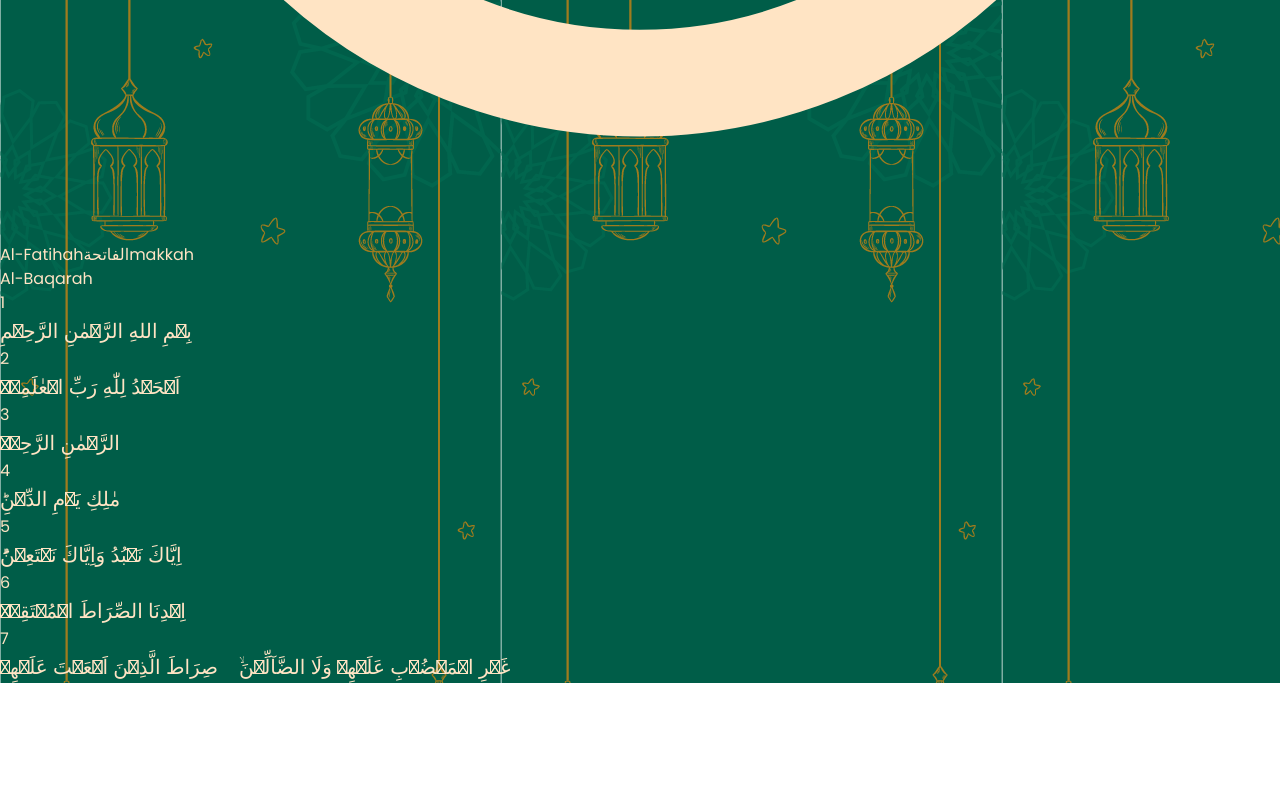
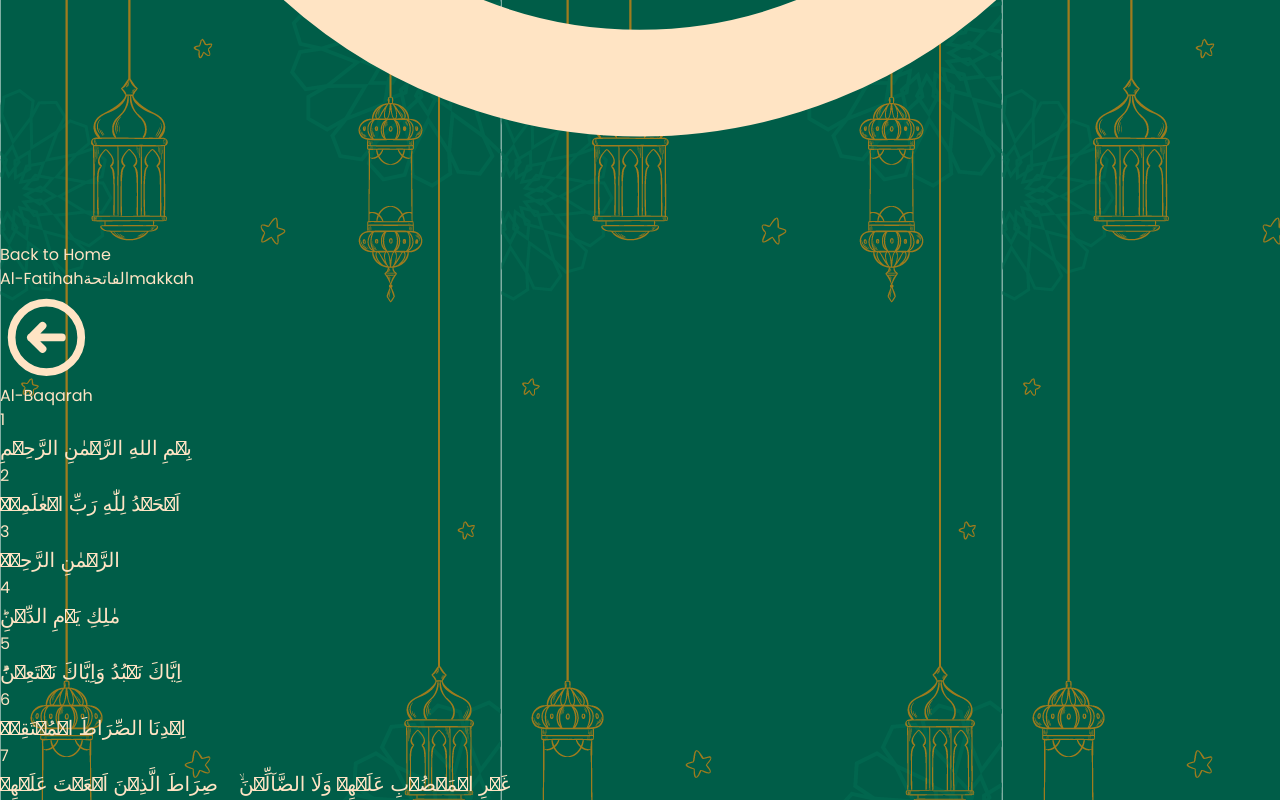
Before and after one commit to NafisMahmudAyon/quran, a React (Vite) app: page /surah/1 in a window 1280 px wide. Shown: the part 1037-1837 px from the top of the page. Before the commit the page ends 1720 px from the top, so only its background shows below. Built offline with nearby package versions, Linux system fonts and the light colour scheme; no server answers.

Commit message:
working sura

```diff
--- a/src/components/Surah.jsx
+++ b/src/components/Surah.jsx
@@ -3,8 +3,6 @@ import { useParams } from "react-router-dom";
 import chaptersData from "./ChapterData";
 import ArabicVerseData from "./ArabicVerse";
 import VerseRenderer from "./VerseRender";
-
-
 
 const Surah = () => {
 	const { surahNumber } = useParams();
@@ -15,10 +13,12 @@ const Surah = () => {
 
 	return (
 		<div>
-			<div className="h-[120px] relative flex justify-between items-center px-8 border-b border-[bisque] ">
+			<div className="h-[120px] relative flex bg-teal-900  justify-between items-center px-8 border-b border-[bisque] ">
 				<div
-					className="flex justify-center h-6 w-6 items-center leading-none text-xl  rounded-full "
+					className="flex flex-col gap-3 justify-center h-6 w-6 items-center leading-none text-xl  rounded-full "
 					onClick={() => (window.location.href = `/`)}>
+						<span className="w-6 ">
+
 					<svg
 						xmlns="http://www.w3.org/2000/svg"
 						fill="none"
@@ -33,6 +33,8 @@ const Surah = () => {
 							d="m11 9-3 3m0 0 3 3m-3-3h8m5 0a9 9 0 1 1-18 0 9 9 0 0 1 18 0Z"
 						/>
 					</svg>
+						</span>
+					<span className="text-[10px] whitespace-nowrap ">Back to Home</span>
 					{/* {" "}
 					<span className="   "> {"<"} </span> */}
 					{/* <span>Back</span>{" "} */}
@@ -50,30 +52,66 @@ const Surah = () => {
 					</span>
 				</div>
 
-				<div className="flex flex-col ">
-					{surahNumber - 1 !== 0 ? (
+				<div className="flex flex-col gap-3 w-[max-content]">
+					{surahNumber - 1 !== 0 && (
 						<button
 							onClick={() =>
 								(window.location.href = `/surah/${parseInt(surahNumber) - 1}`)
-							}>
-							<span></span>
-							<span>{chaptersData[surahNumber - 2].name_simple}</span>
+							}
+							className="flex items-center gap-2 h-8 w-max whitespace-nowrap">
+							<span className="w-6 ">
+								<svg
+									xmlns="http://www.w3.org/2000/svg"
+									fill="none"
+									viewBox="0 0 24 24"
+									// ...other attributes
+								>
+									<path
+										stroke="bisque"
+										strokeLinecap="round"
+										strokeLinejoin="round"
+										strokeWidth={2}
+										d="m11 9-3 3m0 0 3 3m-3-3h8m5 0a9 9 0 1 1-18 0 9 9 0 0 1 18 0Z"
+									/>
+								</svg>
+							</span>
+							<span className="w-[max-content]">
+								{chaptersData[surahNumber - 2].name_simple}
+							</span>
 						</button>
-					) : null}
+					)}
 
-					{surahNumber + 1 < 115 ? (
+					{surahNumber + 1 < 115 && (
 						<button
 							onClick={() =>
 								(window.location.href = `/surah/${parseInt(surahNumber) + 1}`)
-							}>
-							<span></span>
-							<span>{chaptersData[surahNumber].name_simple}</span>
+							}
+							className="flex flex-row-reverse items-center gap-2 h-8 w-max whitespace-nowrap">
+							<span className="w-6 rotate-180 ">
+								<svg
+									xmlns="http://www.w3.org/2000/svg"
+									fill="none"
+									viewBox="0 0 24 24"
+									// ...other attributes
+								>
+									<path
+										stroke="bisque"
+										strokeLinecap="round"
+										strokeLinejoin="round"
+										strokeWidth={2}
+										d="m11 9-3 3m0 0 3 3m-3-3h8m5 0a9 9 0 1 1-18 0 9 9 0 0 1 18 0Z"
+									/>
+								</svg>
+							</span>
+							<span className="w-[max-content]">
+								{chaptersData[surahNumber].name_simple}
+							</span>
 						</button>
-					) : null}
+					)}
 				</div>
 			</div>
 			{/* Use the verseData state as needed */}
-			<div className="h-[calc(100vh-120px)] overflow-scroll bg-teal-900 bg-opacity-40 pt-4 ">
+			<div className="h-[calc(100vh-120px)] overflow-scroll bg-teal-900 bg-opacity-80 pt-4 ">
 				<VerseRenderer
 					surahNumber={surahNumber}
 					versesData={ArabicVerseData}
--- a/src/components/VerseRender.jsx
+++ b/src/components/VerseRender.jsx
@@ -13,10 +13,13 @@ const Verse = ({
 }) => {
 	const parts = verseKey.split(":");
 	const verseNumber = parts[1]; // Extract the verse number from verseKey
+	console.log(translations)
 
 
 	return (
-		<div key={verse?.id || index}>
+		<div key={verse?.id || index} className=" border mb-3 p-3 rounded-lg "
+		// onClick={()=> ()}
+		>
 			<p className=" w-[max-content] px-3 py-1 border">
 				{verseNumber}
 			</p>
@@ -27,7 +30,7 @@ const Verse = ({
 					</p>
 					{translations[index] && (
 						<p style={meaningStyle} className="text-center">
-							{translations[verseNumber]?.translations[0].text}
+							{translations[verseNumber-1]?.translations[0].text}
 						</p>
 					)}
 				</div>
@@ -157,7 +160,7 @@ const VerseRenderer = ({ surahNumber, versesData, verseCount }) => {
 				<li key={i}>
 					<button
 						className={` h-6 w-6 flex justify-center items-center rounded leading-normal ${
-							isActive ? "bg-black" : "bg-teal-500"
+							isActive ? "bg-emerald-300 text-black" : "bg-teal-500"
 						}`}
 						onClick={() => handlePaginationClick(i)}>
 						{i}
@@ -167,13 +170,29 @@ const VerseRenderer = ({ surahNumber, versesData, verseCount }) => {
 		}
 
 		return (
-			<ul className="pagination flex gap-4 justify-center  py-4 bg-teal-900  ">
+			<ul className="pagination flex gap-4 justify-center py-4 bg-teal-900">
 				<li>
-					<button onClick={handlePrevPage}>Prev</button>
+					<button
+						onClick={handlePrevPage}
+						className={`flex justify-center items-center rounded leading-normal bg-teal-500 px-2 ${
+							currentPage === 1 ? "opacity-50 cursor-not-allowed" : ""
+						}`}
+						disabled={currentPage === 1}>
+						Prev
+					</button>
 				</li>
 				{paginationItems}
 				<li>
-					<button onClick={handleNextPage}>Next</button>
+					<button
+						onClick={handleNextPage}
+						className={`flex justify-center items-center rounded leading-normal bg-teal-500 px-2 ${
+							currentPage === totalPageCount
+								? "opacity-50 cursor-not-allowed"
+								: ""
+						}`}
+						disabled={currentPage === totalPageCount}>
+						Next
+					</button>
 				</li>
 			</ul>
 		);
```
